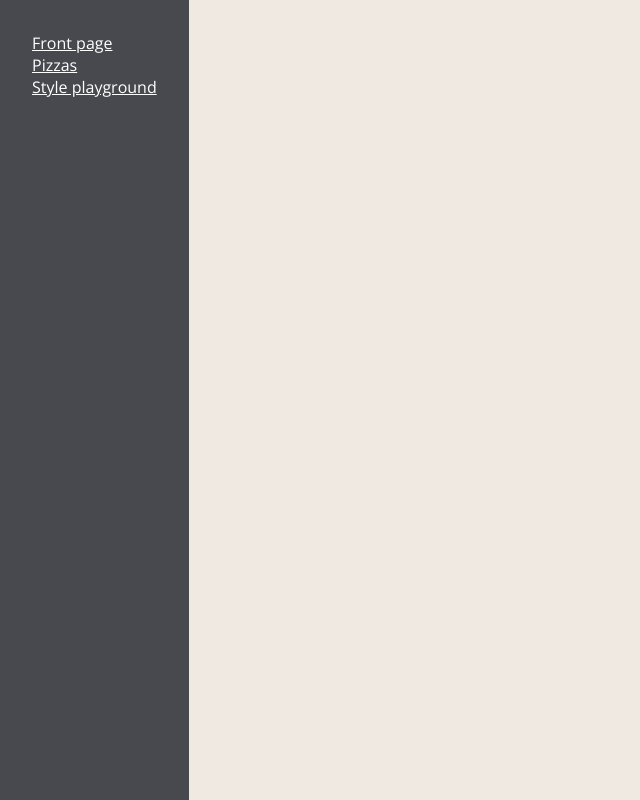
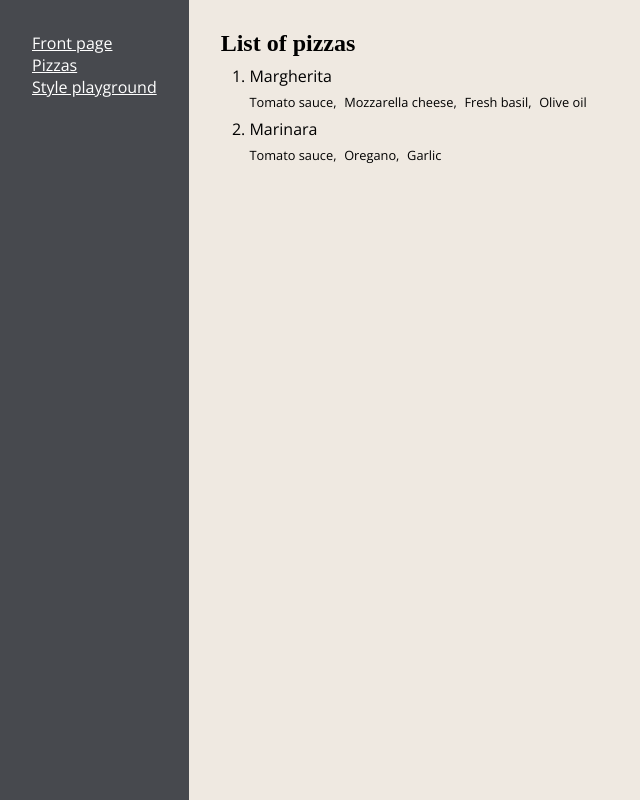
Before and after one commit to Znegl/nuxt-pizza-selector, a Nuxt app: page /pizzas in a window 1280 px wide. Shown: the whole page, without its empty margins (0-640 px from the left). Built offline with nearby package versions, Linux system fonts and the light colour scheme; a web font is replaced by a local one.

Commit message:
Added a basic pizza list

```diff
--- /dev/null
+++ b/components/Ingredient.vue
@@ -0,0 +1,35 @@
+<template>
+  <li class="ingredient">{{ingredient}}</li>
+</template>
+
+<script>
+  export default {
+    props: {
+      ingredient: {
+        type: String,
+        default: undefined,
+      },
+    },
+  }
+</script>
+
+<style lang="less">
+  .ingredient {
+    display: inline-block;
+    padding: 0 .4em;
+    margin-left: -.2em;
+    transition: background .2s ease-out;
+
+    &:first-child {
+      margin-left: -.4em;
+    }
+
+    &:not(:last-child):after {
+      content: ', ';
+    }
+
+    &:hover {
+      background: #BBE2A0;
+    }
+  }
+</style>
--- /dev/null
+++ b/pages/pizzas.vue
@@ -0,0 +1,61 @@
+<template>
+  <article>
+    <h1>List of pizzas</h1>
+    <ol>
+      <li
+        v-for="pizza in pizzas"
+        :key="pizza.name"
+      >
+        {{pizza.name}}
+        <br>
+        <ul class="ingredients">
+          <Ingredient
+            v-for="ingredient in pizza.ingredients"
+            :key="ingredient"
+            :ingredient="ingredient"
+          />
+        </ul>
+      </li>
+    </ol>
+  </article>
+</template>
+
+<script>
+  import Ingredient from '~/components/Ingredient'
+
+  export default {
+    components: { Ingredient },
+    data() {
+      return {
+        pizzas: [
+          {
+            name: 'Margherita',
+            ingredients: [
+              'Tomato sauce',
+              'Mozzarella cheese',
+              'Fresh basil',
+              'Olive oil',
+            ],
+          },
+          {
+            name: 'Marinara',
+            ingredients: [
+              'Tomato sauce',
+              'Oregano',
+              'Garlic',
+            ],
+          },
+        ],
+      }
+    },
+    methods: {
+    },
+  }
+</script>
+
+<style>
+  .ingredients {
+    font-size: .8em;
+    padding-left: 0;
+  }
+</style>
```
